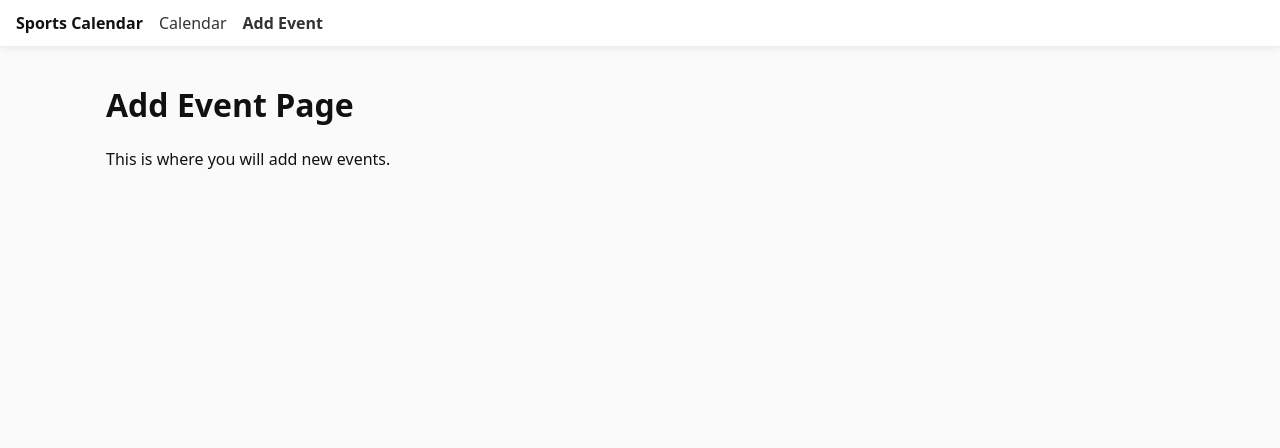
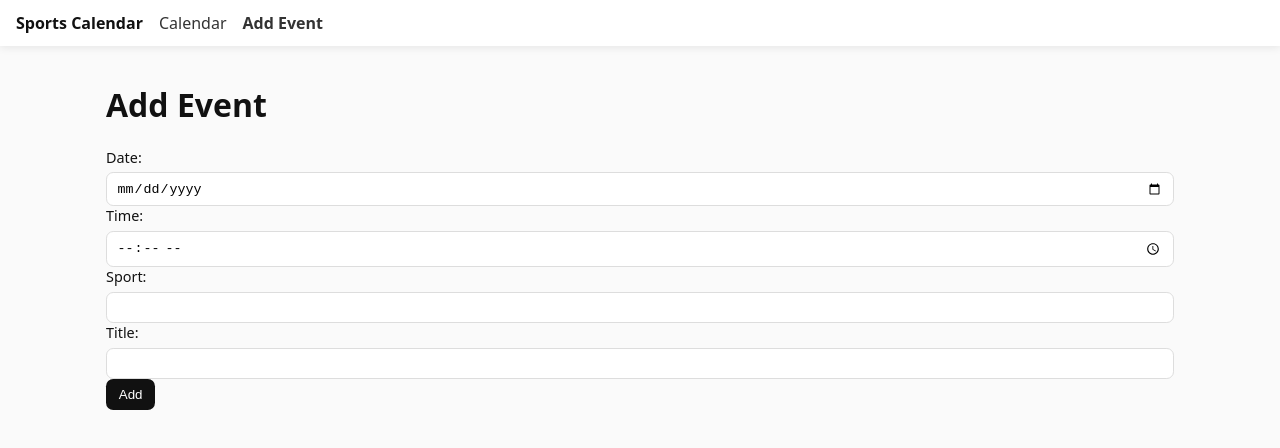
Before and after one commit to xmarlis/sportradar-coding-exercise, a React (Vite) app: page /add in a window 1280 px wide. Shown: the top 448 px of the page. Built offline with nearby package versions, Linux system fonts and the light colour scheme.

Commit message:
feat: add event creation form with live calendar update

```diff
--- a/src/pages/AddEventPage.jsx
+++ b/src/pages/AddEventPage.jsx
@@ -1,8 +1,48 @@
+import { useState } from "react";
+import { useNavigate } from "react-router-dom";
+import useEvents from "../hooks/useEvents.jsx";
+
 export default function AddEventPage() {
+  const { addEvent } = useEvents();
+  const navigate = useNavigate();
+
+  const [form, setForm] = useState({
+    date: "",
+    time: "",
+    sport: "",
+    title: "",
+  });
+
+  const handleChange = (e) => {
+    setForm({ ...form, [e.target.name]: e.target.value });
+  };
+
+  const handleSubmit = (e) => {
+    e.preventDefault();
+    addEvent(form);
+    navigate("/");
+  };
+
   return (
-    <div>
-      <h1>Add Event Page</h1>
-      <p>This is where you will add new events.</p>
-    </div>
+    <form onSubmit={handleSubmit}>
+      <h1>Add Event</h1>
+      <label>
+        Date:
+        <input type="date" name="date" value={form.date} onChange={handleChange} required />
+      </label>
+      <label>
+        Time:
+        <input type="time" name="time" value={form.time} onChange={handleChange} required />
+      </label>
+      <label>
+        Sport:
+        <input type="text" name="sport" value={form.sport} onChange={handleChange} required />
+      </label>
+      <label>
+        Title:
+        <input type="text" name="title" value={form.title} onChange={handleChange} required />
+      </label>
+      <button type="submit">Add</button>
+    </form>
   );
 }
```
